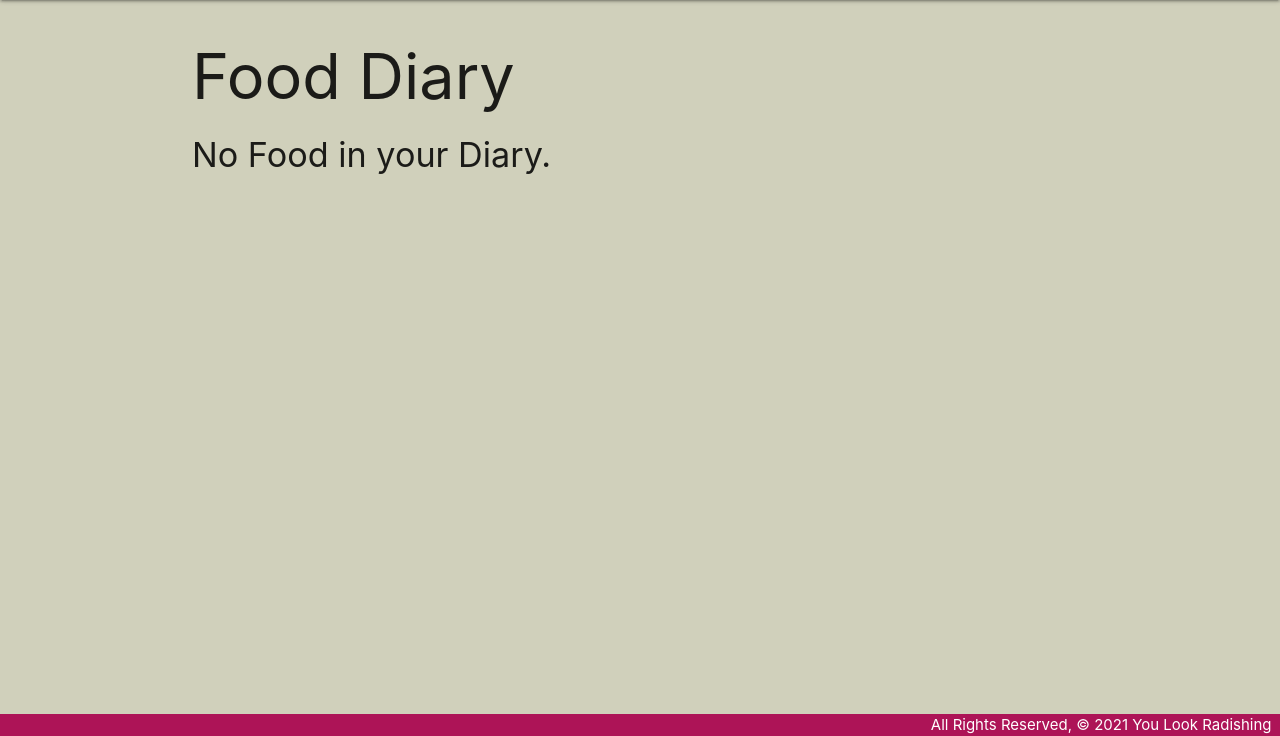
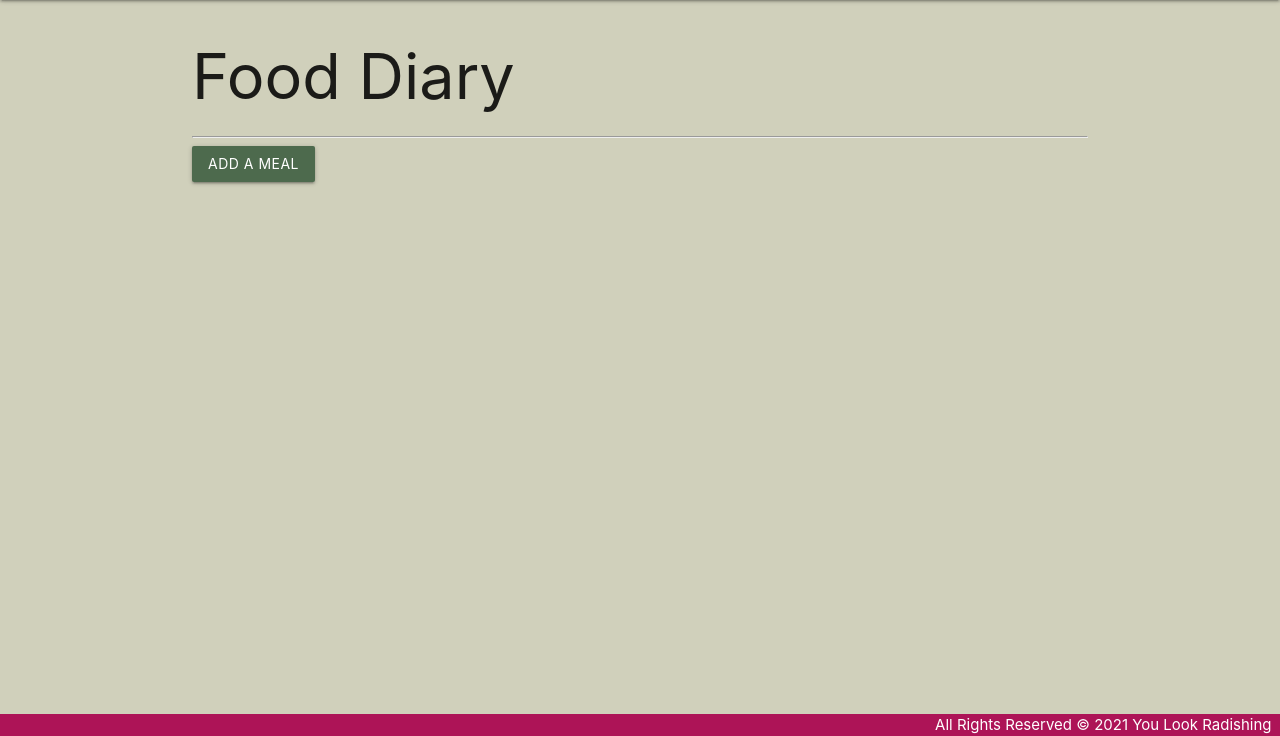
Before and after one commit to Looloo414/youlookradishing, a Django app: page /food/ in a window 1280 px wide. Shown: the part 64-800 px from the top of the page. Run offline with Django 3.2, Linux system fonts and the light colour scheme; the visitor is signed in with stand-in values (Sample User, id 1); data that the repository does not hold is empty.

Commit message:
Add Meal Btn

```diff
--- a/main_app/static/css/style.css
+++ b/main_app/static/css/style.css
@@ -13,3 +13,16 @@ body {
     padding-top: 0;
     text-align: right;
   }
+
+  img {
+    border-radius: 75%;
+    align-content: center;
+  }
+
+  p {
+      text-align: center;
+  }
+
+  .btn {
+      background-color: rgb(77, 106, 77);
+  }
--- a/main_app/templates/about.html
+++ b/main_app/templates/about.html
@@ -11,5 +11,6 @@
         "You Look Radidishing" when you care about you inside and out.
         </p>
     </div>
+    <img src="https://www.healthyseasonalrecipes.com/wp-content/uploads/2018/05/produce-spotlight-radishes-011.jpg" alt="radish" height="400" class="aboutImg">
 
 {% endblock %}
--- a/main_app/templates/base.html
+++ b/main_app/templates/base.html
@@ -40,6 +40,6 @@
       {% endblock %}
     </main>
     <footer class="page-footer pink darken-3">
-      <div class="right">All Rights Reserved, &copy; 2021 You Look Radishing &nbsp;</div>
+      <div class="right">All Rights Reserved &copy; 2021 You Look Radishing &nbsp;</div>
     </footer>
 </html>
--- a/main_app/templates/food/index.html
+++ b/main_app/templates/food/index.html
@@ -2,7 +2,6 @@
 {% block content %}
 
 <h1>Food Diary</h1>
-{% if food.count %}
     {% for food in foods %}
     <a href="{% url 'detail' food.id %}">
     <div class="card">
@@ -17,7 +16,6 @@
     </div>
     </div>
     {% endfor %}
-{% else %}
-    <h4>No Food in your Diary.</h4>
-{% endif %}
+    <hr></hr>
+    <a href="{% url 'foods_create' %}" class="btn">Add a Meal</a>
 {% endblock %}
```
